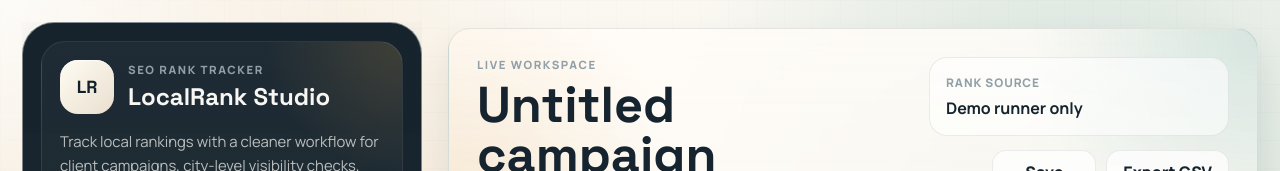
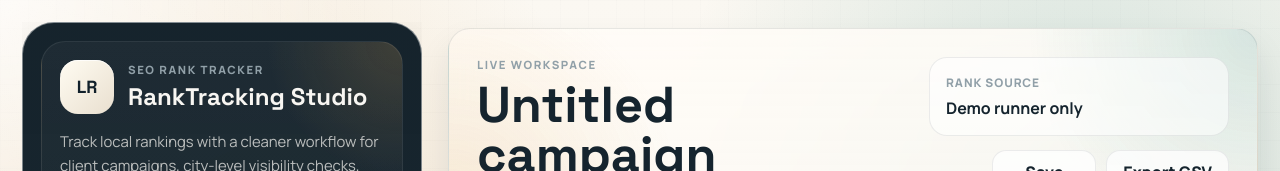
Before and after one commit to awaisy98/rank-tracker-studio, a website: page index.html in a window 1280 px wide. Shown: the top 171 px of the page. Drawn offline with Linux system fonts and the light colour scheme.

Commit message:
Update index.html

```diff
--- a/index.html
+++ b/index.html
@@ -3,7 +3,7 @@
   <head>
     <meta charset="utf-8">
     <meta name="viewport" content="width=device-width, initial-scale=1">
-    <title>LocalRank Studio</title>
+    <title>RankTracking Studio</title>
     <link rel="preconnect" href="https://fonts.googleapis.com">
     <link rel="preconnect" href="https://fonts.gstatic.com" crossorigin>
     <link href="https://fonts.googleapis.com/css2?family=Manrope:wght@400;500;600;700;800&family=Space+Grotesk:wght@500;700&display=swap" rel="stylesheet">
@@ -21,7 +21,7 @@
               <div class="brand-mark">LR</div>
               <div>
                 <p class="eyebrow">SEO rank tracker</p>
-                <h1>LocalRank Studio</h1>
+                <h1>RankTracking Studio</h1>
               </div>
             </div>
             <p class="brand-copy">Track local rankings with a cleaner workflow for client campaigns, city-level visibility checks, and target page monitoring.</p>
```
